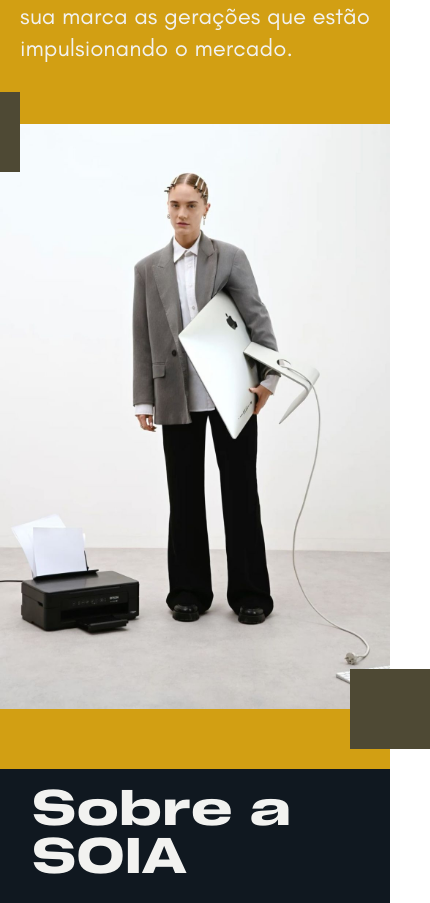
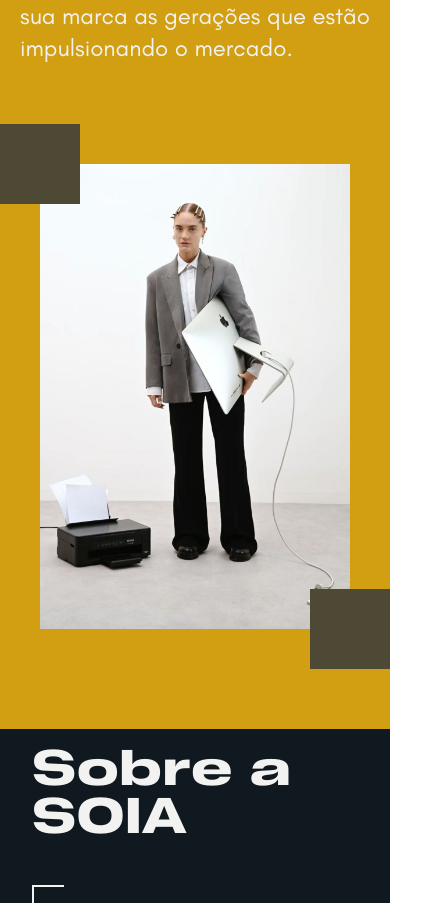
Before and after one commit to MathewsFranco/soia, a React (Vite) app: page / in a window 390 px wide. Shown: the part 950-1853 px from the top of the page, 430 px wide, since content can reach past the window. Built offline with nearby package versions, Linux system fonts and the light colour scheme; a web font is replaced by a local one.

Commit message:
🔧 fix img spacing and squares positioning

```diff
--- a/src/components/BrandDefinition.tsx
+++ b/src/components/BrandDefinition.tsx
@@ -12,12 +12,12 @@ export function BrandDefinition() {
         </p>
       </div>
       <div className="max-w-100 my-15 md:w-2/6 md:mr-15 md:mb-15 relative ">
-        <Square className="absolute -top-8 -left-15" />
-        <Square className="absolute -bottom-10 -right-10 " />
+        <Square className="absolute md:-top-8 md:-left-15" />
+        <Square className="absolute bottom-0 right-0 md:-bottom-10 md:-right-10 " />
         <img
           src="/model.jpeg"
           alt="model holding a computer"
-          className="  object-cover"
+          className="object-cover p-10 md:p-0"
         />
       </div>
     </section>
```
